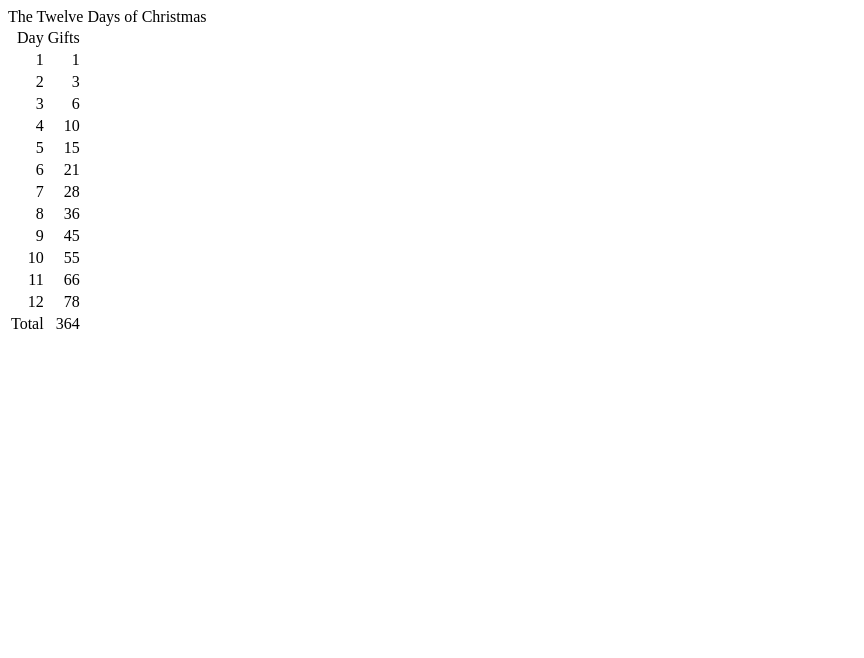
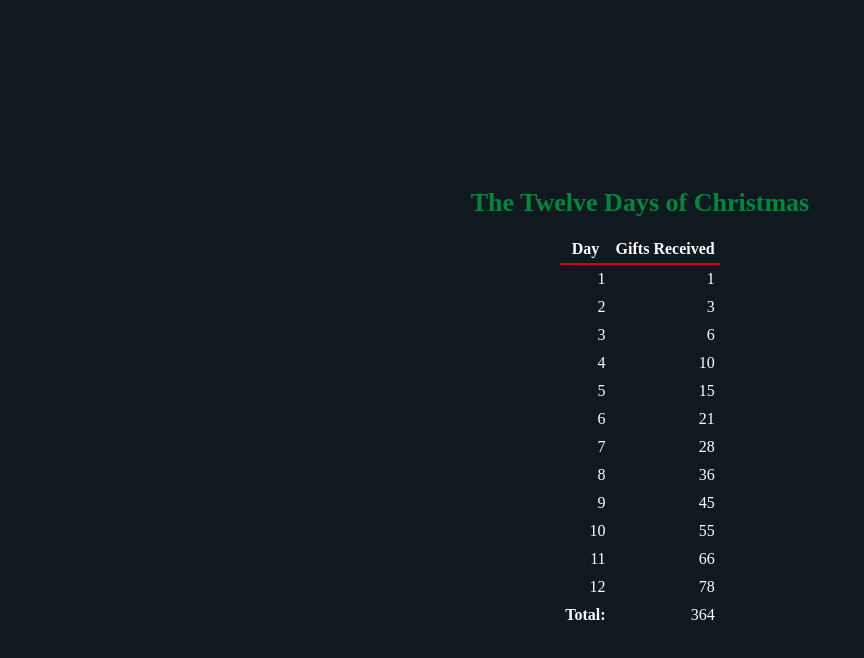
Before and after one commit to 4fmd/the-twelve-days-of-christmas, a plain HTML site: page index.html in a window 1280 px wide. Shown: the whole page, without its empty margins (0-864 px from the left). Drawn offline with Linux system fonts and the light colour scheme; a web font is replaced by a local one.

Commit message:
How about a little style?

```diff
--- a/index.html
+++ b/index.html
@@ -6,6 +6,7 @@
 
 		<title>The Twelve Days of Christmas</title>
 
+		<link rel="stylesheet" type="text/css" href="https://fonts.googleapis.com/css?family=Sofia" />
 		<link rel="stylesheet" type="text/css" href="styles/main.css" />
 	</head>
 
--- a/scripts/christmas.js
+++ b/scripts/christmas.js
@@ -139,4 +139,4 @@ const calculateTotalNumberOfGifts = function (schedule)
 	return totalNumberOfGifts;
 };
 
-export { calculateTotalNumberOfGiftsOnDay as calculateGiftsOnDay, calculateGiftSchedule, calculateTotalNumberOfGifts }
+export { calculateGiftSchedule, calculateTotalNumberOfGifts }
--- a/scripts/main.js
+++ b/scripts/main.js
@@ -1,29 +1,57 @@
-import { calculateGiftsOnDay, calculateGiftSchedule, calculateTotalNumberOfGifts } from "./christmas.js";
+import { calculateGiftSchedule, calculateTotalNumberOfGifts } from "./christmas.js";
 
 /**
+ * Array of objects describing the schedule of gifts given.  The objects each
+ * contain two properties:  `dayNumber` and `numberOfGifts`.  The `dayNumber`
+ * property is an integer describing the number of the day of Christmas.  The
+ * number is one-based index of the day in the list.  The `numberOfGifts` is
+ * an integer describing the total number of gifts given on that day.
  *
  */
 const schedule = calculateGiftSchedule();
 
 /**
- *
+ * Total number of gifts given throughout all the Days of Christmas
  */
 const totalNumberOfGifts = calculateTotalNumberOfGifts(schedule);
 
 /**
+ * Builds the header section to be displayed on the main page.  The header
+ * section contains a simple title message.
  *
- * @returns
+ * @returns {HTMLElement} Header section to be displayed on the main page
+ *
  */
 const buildHeader = function ()
 {
-	const header = document.createElement("h1").appendChild(document.createTextNode(`The Twelve Days of Christmas`));
+	const header = document.createElement("h1");
+	header.appendChild(document.createTextNode("The Twelve Days of Christmas"));
+
 	return header;
 };
 
+/**
+ * Helper function to build a table row element to be used in the table
+ * displaying the the number of gifts given on each Day of Christmas.
+ *
+ * @param {HTMLElement} arguments Any number of `HTMLElement` objects to be
+ * contained in the resulting table row.  Each element will be wrapped in a
+ * table cell element.
+ *
+ * @returns {HTMLTableRowElement} Table row containing the provided argument
+ * elements wrapped in table cell elements
+ *
+ */
 const buildTableRow = function ()
 {
+	//  The arguments property of a function is Array-like, not an actual
+	//  Array.  So, use the from method to create an Array object
+	const args = Array.from(arguments);
+
 	const tr = document.createElement("tr");
-	const args = Array.from(arguments);
+
+	//  Wrap each provided argument in a table cell element, and append it to
+	//  the table row being constructed
 	args.forEach(function (element, index, array)
 	{
 		const td = document.createElement("td");
@@ -32,30 +60,38 @@ const buildTableRow = function ()
 		tr.appendChild(td);
 	});
 	return tr;
-}
+};
 
 /**
+ * Builds the body section to be displayed on the main page.  The body section
+ * contains a table that lists the day number and the number of gifts received
+ * on that day.
  *
- * @returns
+ * @returns {HTMLElement} Body section to be displayed on the main page
+ *
  */
 const buildBody = function ()
 {
-	const thead = document.createElement("tbody");
-	thead.appendChild(buildTableRow(document.createTextNode("Day"), document.createTextNode("Gifts")));
+	const thead = document.createElement("thead");
+	thead.appendChild(buildTableRow(document.createTextNode("Day"), document.createTextNode("Gifts Received")));
 
 	const tbody = document.createElement("tbody");
 
+	//  For each day in the schedule, create a table row displaying the day
+	//  number and the number of gifts received
 	schedule.forEach(function (element, index, array)
 	{
 		tbody.appendChild(buildTableRow(document.createTextNode(element.dayNumber), document.createTextNode(element.numberOfGifts)));
 	});
 
-	tbody.appendChild(buildTableRow(document.createTextNode("Total"), document.createTextNode(totalNumberOfGifts)));
+	tbody.appendChild(buildTableRow(document.createTextNode("Total:"), document.createTextNode(totalNumberOfGifts)));
 
+	//  Build the main table
 	const table = document.createElement("table");
 	table.appendChild(thead);
 	table.appendChild(tbody);
 
+	//  Wrap the main table in a div
 	const div = document.createElement("div");
 	div.appendChild(table);
 
--- a/styles/main.css
+++ b/styles/main.css
@@ -1,4 +1,71 @@
+html
+{
+	font-family: "Sofia";
+
+	/* Dark background and light text, because who doens't like a dark theme */
+	background-color: rgba(16, 24, 32, 1.0);
+	color: rgba(255, 255, 255, 1.0);
+
+	/* Disable text selection */
+	user-select: none;
+}
+
+html, body
+{
+	/* Set the containers to fill the window */
+	height: 100%;
+	padding: 0px;
+	margin: 0px;
+	outline: 0px none transparent;
+	border: 0px none transparent;
+}
+
+body, div#root
+{
+	/* Center the containers vertically */
+	display: flex;
+	flex-direction: column;
+	flex-wrap: nowrap;
+	justify-content: center;
+	align-items: center;
+	align-content: center;
+}
+
+div#root
+{
+	/* Center the content horizontally */
+	width: 90%;
+	margin: 0px auto;
+}
+
+div#root h1
+{
+	font-size: 26px;
+	color: rgba(0, 135, 62, 1.0);
+}
+
+div#root table
+{
+	border-collapse: collapse;
+}
+
 div#root table td
+{
+	padding: 5px;
+}
+
+div#root table thead td
+{
+	text-align: center;
+	border-bottom: 2px solid rgba(214, 0, 28, 1.0);
+}
+
+div#root table thead td, div#root tbody tr:last-child td:first-child
+{
+	font-weight: bold;
+}
+
+div#root table tbody td
 {
 	text-align: right;
 }
```
